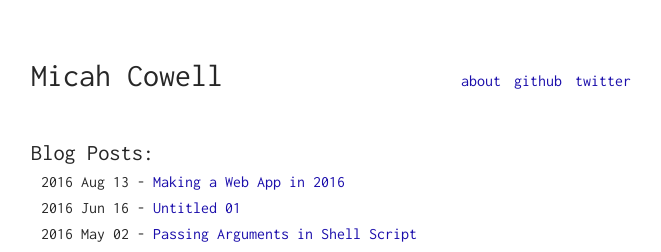
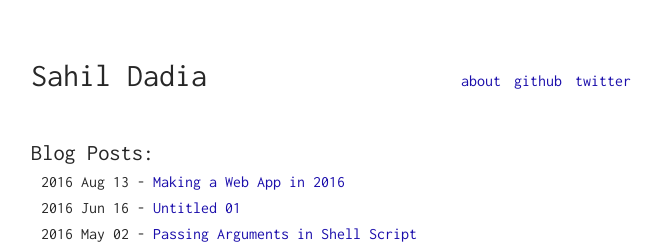
Before and after one commit to sdadia/sites, a Jekyll site: the page built from index.html, in a window 1280 px wide. Shown: the top 252 px of the page, without its empty margins (309-970 px from the left). Built offline with Jekyll 4.4.1, drawn with Linux system fonts in a browser that asks for light colours.

Commit message:
Changed my name

```diff
--- a/_config.yml
+++ b/_config.yml
@@ -3,7 +3,7 @@ permalink: /blog/:title
 
 
 # My variables
-name: Micah Cowell
+name: Sahil Dadia
 description: Futuristic web design
 google_verification: null
 
```
